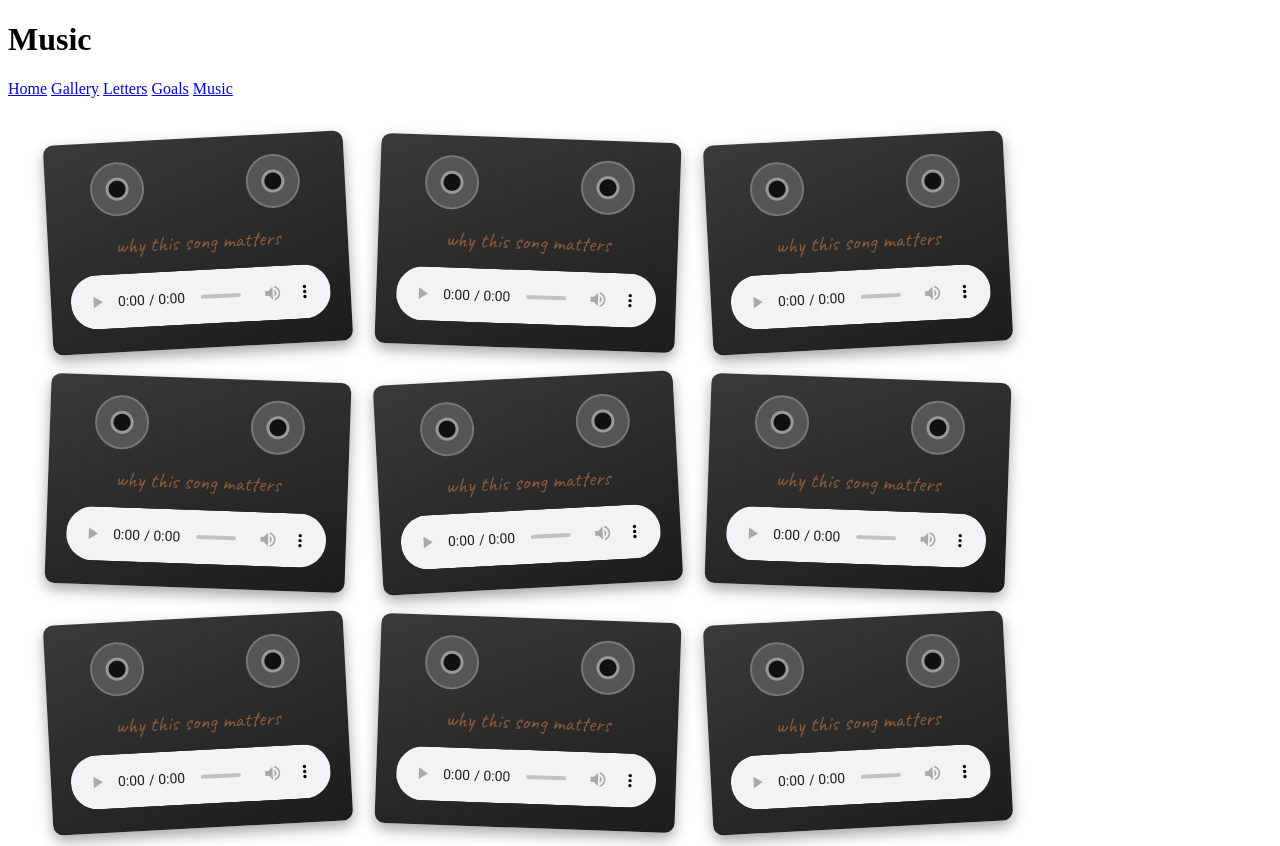
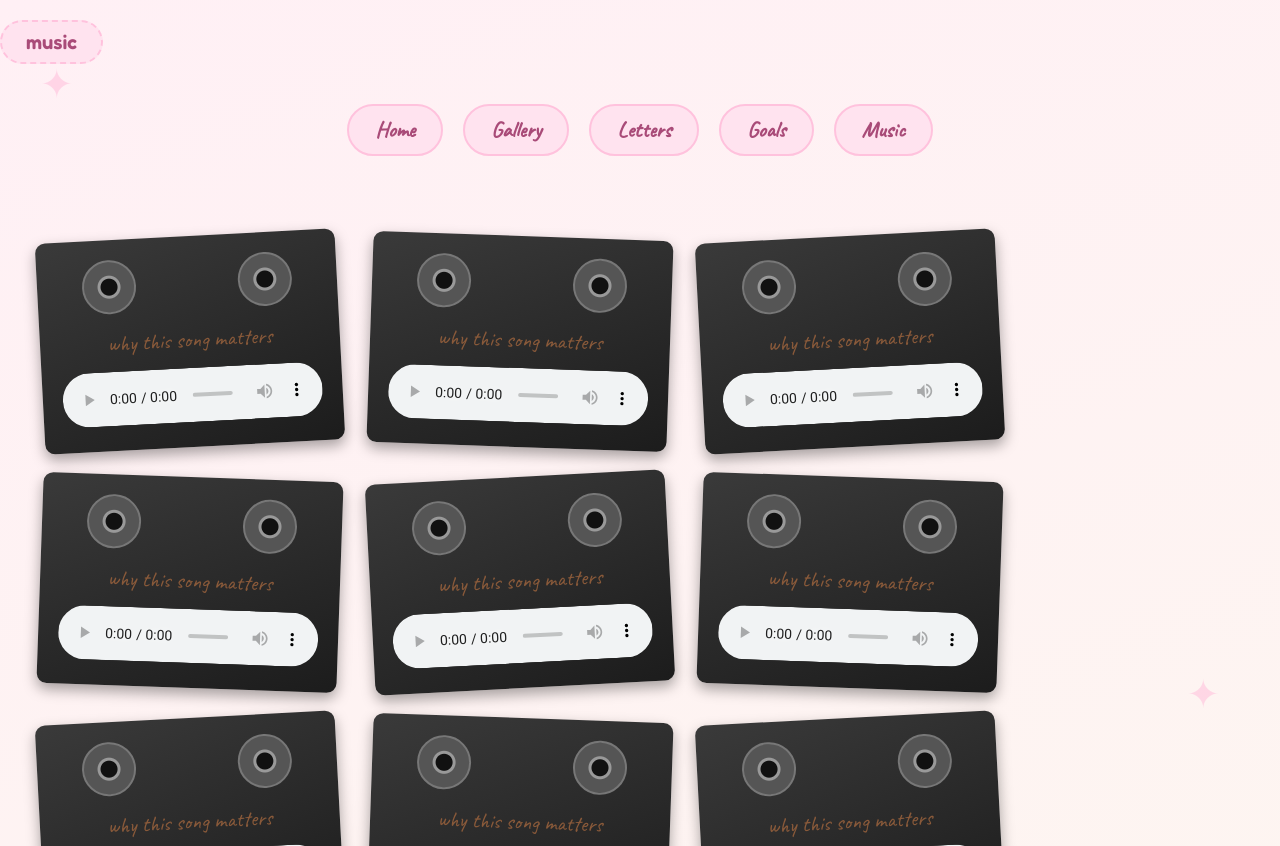
Before and after one commit to AnmolPathak22/-home-base, a plain HTML site: page music.html in a window 1280 px wide. Shown: the top 846 px of the page. Drawn offline with Linux system fonts and the light colour scheme.

Commit message:
pretty details

```diff
--- a/music.html
+++ b/music.html
@@ -3,11 +3,11 @@
 <head>
   <title>Music - Home Base</title>
   <link rel="stylesheet" href="style.css">
-  <link href="https://fonts.googleapis.com/css2?family=Caveat&display=swap" rel="stylesheet">
+  <link href="https://fonts.googleapis.com/css2?family=Fredoka:wght@600&family=Caveat&display=swap" rel="stylesheet">
 </head>
 <body>
 
-  <h1>Music</h1>
+  <h2 class="bubble-label">music</h2>
   <nav><a href="index.html">Home</a> <a href="gallery.html">Gallery</a> <a href="letters.html">Letters</a> <a href="goals.html">Goals</a> <a href="music.html">Music</a></nav>
 
   <div class="music-list">
--- a/style.css
+++ b/style.css
@@ -73,3 +73,92 @@
 .song audio {
   width: 100%;
 }
+
+body {
+  background: linear-gradient(160deg, #fff0f5, #fdf6f0);
+  font-family: 'Caveat', cursive;
+  margin: 0;
+}
+
+h1 {
+  font-family: 'Dancing Script', cursive;
+  font-size: 56px;
+  text-align: center;
+  color: #d16b96;
+  padding-top: 30px;
+  margin-bottom: 10px;
+}
+
+nav {
+  display: flex;
+  justify-content: center;
+  gap: 20px;
+  flex-wrap: wrap;
+  padding: 20px 0 40px 0;
+}
+
+nav a {
+  text-decoration: none;
+  color: #a94b78;
+  background: #ffe3ef;
+  padding: 10px 26px;
+  border-radius: 30px;
+  font-family: 'Caveat', cursive;
+  font-size: 22px;
+  font-weight: bold;
+  border: 2px solid #ffc2dd;
+  transition: 0.2s ease;
+}
+
+nav a:hover {
+  background: #ffc2dd;
+  transform: scale(1.08);
+  color: #fff;
+}
+
+body {
+  position: relative;
+  overflow-x: hidden;
+}
+
+body::before, body::after {
+  content: "✦";
+  position: fixed;
+  font-size: 40px;
+  color: #ffc2dd;
+  opacity: 0.6;
+  z-index: -1;
+}
+
+body::before {
+  top: 60px;
+  left: 40px;
+}
+
+body::after {
+  bottom: 80px;
+  right: 60px;
+}
+
+.bubble-label {
+  font-family: 'Fredoka', sans-serif;
+  display: inline-block;
+  background: #ffe3ef;
+  color: #a94b78;
+  padding: 8px 24px;
+  border-radius: 40px;
+  border: 2px dashed #ffc2dd;
+  font-size: 20px;
+  margin: 20px auto;
+  text-align: center;
+}
+
+h1 {
+  font-family: 'Fredoka', sans-serif;
+  font-size: 52px;
+  text-align: center;
+  color: #d16b96;
+  padding-top: 30px;
+  margin-bottom: 10px;
+  letter-spacing: 1px;
+}
```
Also changed, not shown: gallery.html (+2 -3 lines), goals.html (+2 -1 lines), index.html (+1 -1 lines), letters.html (+2 -1 lines).
